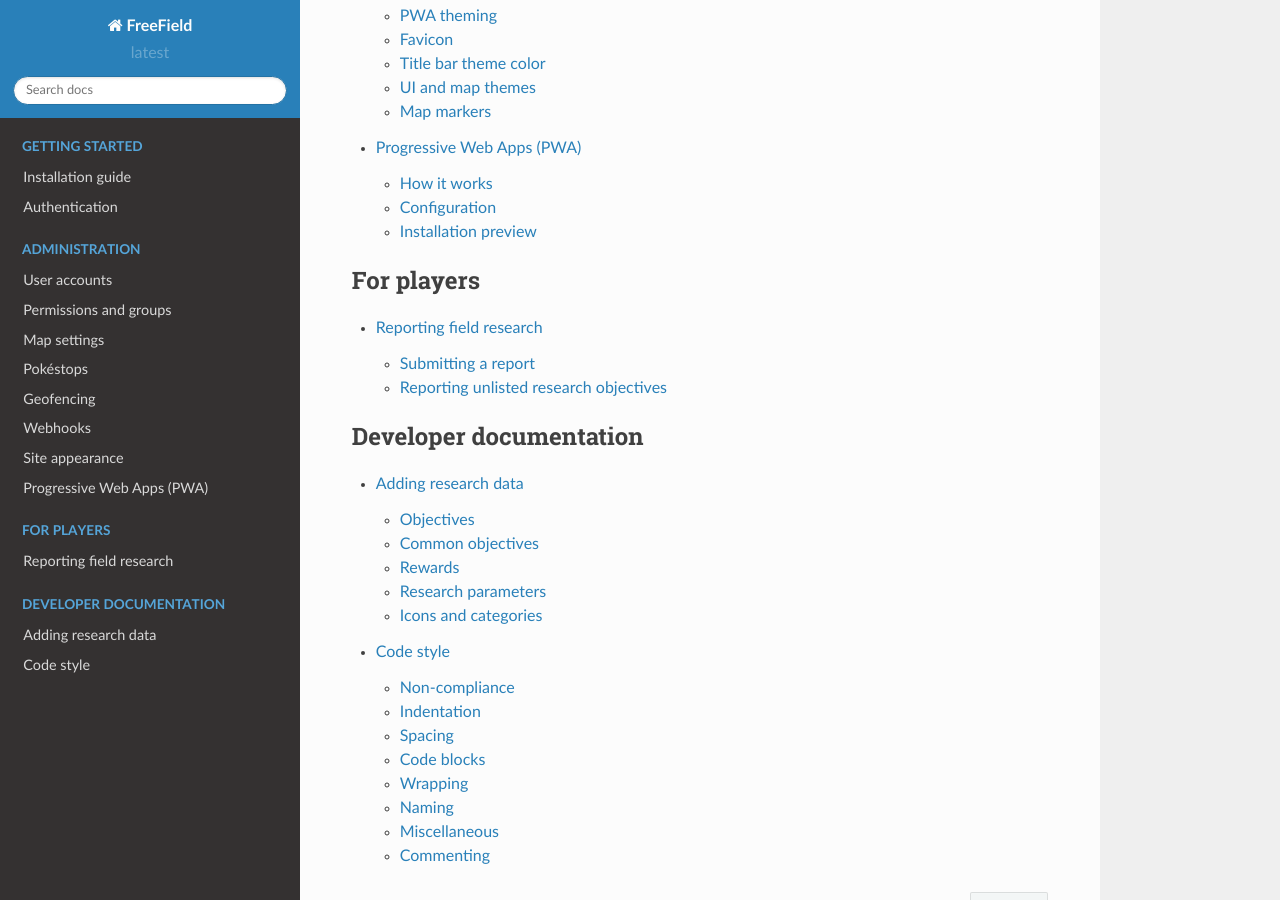
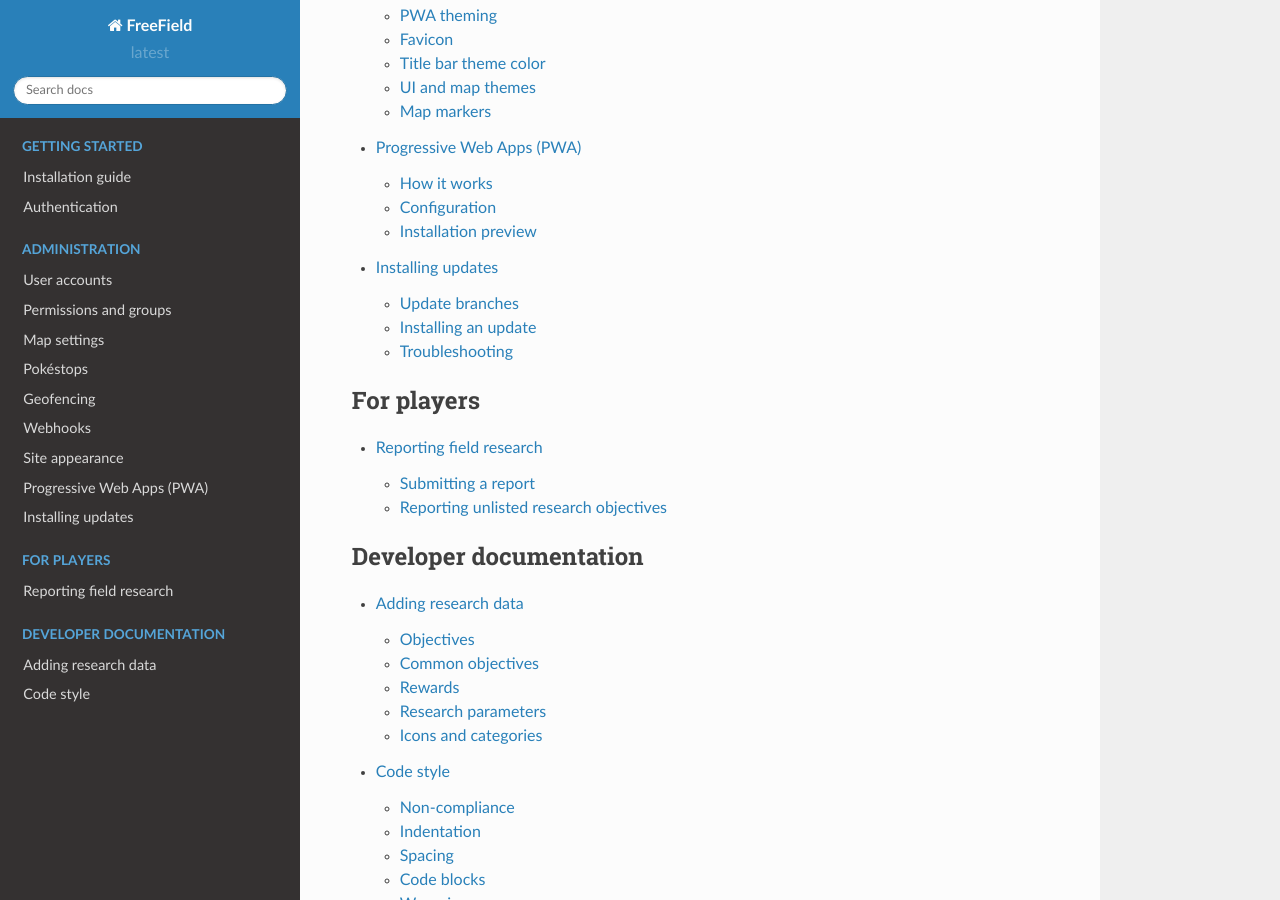
Before and after one commit to bilde2910/FreeField, a Sphinx documentation site: the page built from docs/index.rst, in a window 1280 px wide and 900 px high, scrolled down 1596 px. Built offline with Sphinx 7.4.7 and the Read the Docs theme 2.0.0, drawn with Linux system fonts in a browser that asks for light colours; formulas are drawn with MathJax 3; some of the changed lines change nothing that is shown.

Commit message:
Documentation for installing updates

```diff
--- a/docs/index.rst
+++ b/docs/index.rst
@@ -24,6 +24,7 @@
    webhooks/index
    appearance
    pwa
+   updating
 
 .. toctree::
    :maxdepth: 2
--- /dev/null
+++ b/docs/updating.rst
@@ -0,0 +1,159 @@
+Installing updates
+==================
+
+The FreeField developers periodically release updates that improve the
+performance or add new features to FreeField. It is recommended that you always
+install stable updates when released. If you have installed FreeField using
+releases from GitHub, updates can be installed from the updates section of the
+administration interface. If you installed FreeField using ``git clone``, you
+must update using ``git pull`` instead.
+
+The updates section on the administration lists the current version, and any
+currently available versions, offering you to install them.
+
+.. image:: _images/updating-01-update-interface.png
+
+Update branches
+---------------
+
+FreeField offers several release branches that can be chosen when updating,
+ranging from alpha to stable. The alpha release will often contain the latest
+bleeding-edge releases very soon after they are added to the codebase, but may
+have significant bugs and can break unexpectedly. Once an alpha release reaches
+feature parity for its corresponding version milestone, it is pushed to beta.
+New beta releases will only contain minor updates and bugfixes. When beta
+versions are deemed stable for production use, they are pushed to the release
+candidate (rc) channel, and documentation will be written. Once documentation
+has been written, and any remaining reported bugs are fixed, the update is
+considered complete, and is pushed to the stable channel, prompting update
+alerts in all FreeField installations.
+
+Minor updates may skip one or more release channels. Updates to the field
+research list, for example, are generally pushed directly to the stable branch,
+given their extremely small likelihood to cause issues, and time-sensitive
+nature of publication.
+
+Most users are recommended to use the release candidate (rc) or stable branches
+for production usage. Administrators who wish to try out new features quickly
+may opt to use beta or even alpha release channels, offering new features
+sooner, at the cost of reduced stability.
+
+Installing an update
+--------------------
+
+Navigate to the updates section of the administration pages and click on
+:guilabel:`Check for updates now` to check for new updates. If an update is
+found, its release channel will be displayed in a list on that page. Click on
+your desired release to find changelogs for the update and a button to install
+the update.
+
+.. caution:: The FreeField developers cannot guarantee the stability of any
+             updates or the update process itself. If you proceed with the
+             installation of any updates, including updates considered stable,
+             you do so at your own risk and responsibility.
+
+.. attention:: Read the changelog carefully before installing updates. Updates
+               may contain breaking changes, and changelogs contain important
+               information that may affect the way you use FreeField.
+
+.. image:: _images/updating-02-changelog.png
+
+A window will pop up, asking you to confirm installation of the update. If you
+accept and initiate the update, FreeField will download and install the update
+automatically.
+
+.. danger:: Once you have initiated an update, do not close the browser window
+            until the installation is complete and you are told by the updater
+            that it is safe to exit. **Failure to do so may result in corruption
+            of your FreeField installation.**
+
+A successful update will look like this (the exact steps displayed may vary):
+
+.. image:: _images/updating-03-complete.png
+
+Troubleshooting
+---------------
+
+Installation of updates is a sensitive process, and errors have the potential to
+break your installation. Update failures can be classified into two categories.
+
+Non-fatal errors
+^^^^^^^^^^^^^^^^
+
+.. compound::
+
+   If the following warning message **does not appear** in the update log::
+
+      Warning: If the upgrade fails after this point, your installation may become irreversibly broken!
+
+   then the updater script has experienced a **non-fatal error**, and your
+   installation has not been changed in any way. You can try to simply
+   re-install the update and see if the cause was intermittent. If it still does
+   not work, you can try waiting for a while before redoing the update.
+   Alternatively:
+
+-  Read the update log in the browser to determine if any checks fail, and fix
+   the corresponding issues before retrying the update.
+
+-  Click on :guilabel:`Check for new updates` before retrying. FreeField caches
+   the list of available updates, and if an updated release has been pulled from
+   the repository for stability reasons, and FreeField uses a cached download
+   link for this update that thus no longer works, the updater will not find the
+   release file, causing the update to fail.
+
+-  Check that your server's firewall allows outbound connections. FreeField
+   connects to api.github.com over HTTPS (port 443/tcp) to check for and
+   download update packages.
+
+-  Search for issues on the issue tracker on GitHub, or create a new one,
+   pasting the output of the update log in the issue to seek further help.
+
+Fatal errors
+^^^^^^^^^^^^
+
+.. compound::
+
+   If the following warning message **appears** in the update log::
+
+      Warning: If the upgrade fails after this point, your installation may become irreversibly broken!
+
+   and the installation has **failed**, then the updater script has experienced
+   a **fatal error**, and your installation may be corrupted. You will likely
+   have to reinstall FreeField. Please thoroughly check whether your FreeField
+   installation works before proceeding with the instructions below.
+
+.. danger:: This is a disaster recovery procedure. If you follow the below
+            instructions, please note that you do so **at your own risk** and
+            that the FreeField developers are **not to be held responsible** for
+            any damage caused to your system as a result of following these
+            steps.
+
+            A basic understanding of your server's operating system is required.
+            Do not execute any commands listed here unless you are fully aware
+            of their effects and accept any risk associated with executing them.
+
+First, take a backup of your entire FreeField installation, using e.g.
+
+.. code-block:: bash
+
+   user@host:/var/www/html$ tar czvpf /tmp/freefield-backup.tgz *
+
+Then, remove all files and directories in the FreeField installation directory,
+except for the ``includes`` directory. Within ``includes``, delete all files and
+directories except ``userdata``. Download the latest version of FreeField and
+extract it on top of the old installation directory. When complete, your
+installation should contain an includes/userdata directory with configuration
+files already present. Attempt to access the FreeField installation again; it
+should now be in a working state.
+
+If the installation does not work, clear the installation directory completely
+and restore the backup, using e.g.
+
+.. code-block:: bash
+
+   root@host:/var/www/html# rm -rf *
+   root@host:/var/www/html# tar xzvf /tmp/freefield-backup.tgz .
+
+Remove the same files as above, then download and install the version of
+FreeField you were updating from (not the latest version) in the same way as
+above.
```
Also changed, not shown: docs/_images/updating-01-update-interface.png (added), docs/_images/updating-02-changelog.png (added), docs/_images/updating-03-complete.png (added).
